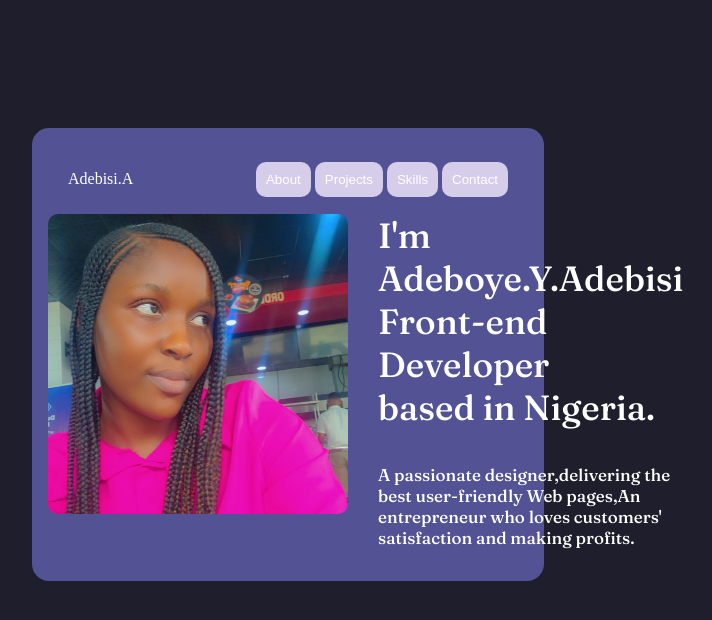
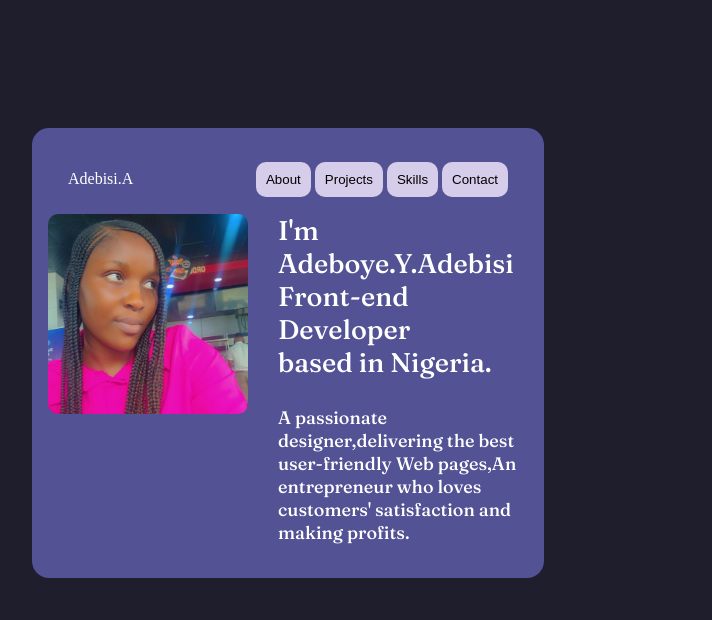
Before and after one commit to Adeboye-Adebisi2/profile-card, a plain HTML site: page index.html in a window 1280 px wide. Shown: the whole page, without its empty margins (352-1064 px from the left). Drawn offline with Linux system fonts and the light colour scheme.

Commit message:
updated the files

```diff
--- a/index.html
+++ b/index.html
@@ -29,11 +29,12 @@
         </header>
         <section class="introduction" >
 
+
                 <div>
                     <img class="photo" src="assets/myself.jpg" alt="my-picture">
                 </div>
-
-                <div class="intro">
+                <div class="conntainer">
+                    <div class="intro">
                         <p class="intro1">I'm Adeboye.Y.Adebisi <br>
                             Front-end Developer <br>
                             based in Nigeria.
@@ -45,6 +46,9 @@
                 </div>
 
 
+                </div>
+
+
 
         </section>
 
--- a/styles.css
+++ b/styles.css
@@ -21,7 +21,7 @@ main {
 button {
     padding: 10px;
     border-radius: 10px;
-    color: #fff;
+    color: #000;
     background-color:#D6CDEA;
     border: none;
 }
@@ -33,7 +33,7 @@ button {
 }
 
 .photo {
-    width: 300px;
+    width: 200px;
     border-radius: 10px;
 
 }
@@ -41,12 +41,12 @@ button {
 .intro1 {
     font-family: "fraunces";
     font-weight: 500;
-    font-size: 35px;
+    font-size: 27px;
     margin-top: 0;
 }
 
 .intro2 {
     font-family: "fraunces";
-    font-size: 17px;
+    font-size: 18px;
     font-weight: 500;
 }
```
